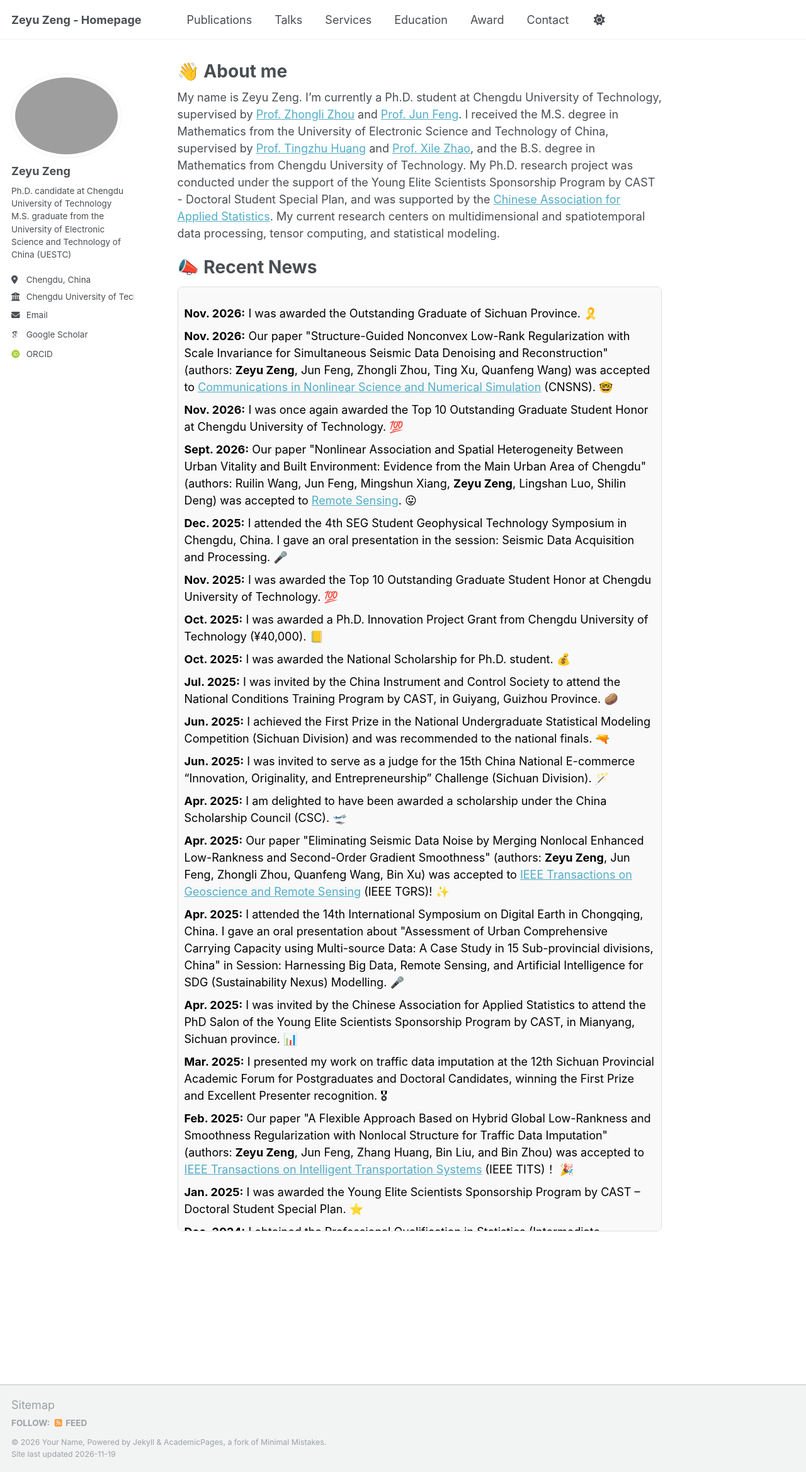
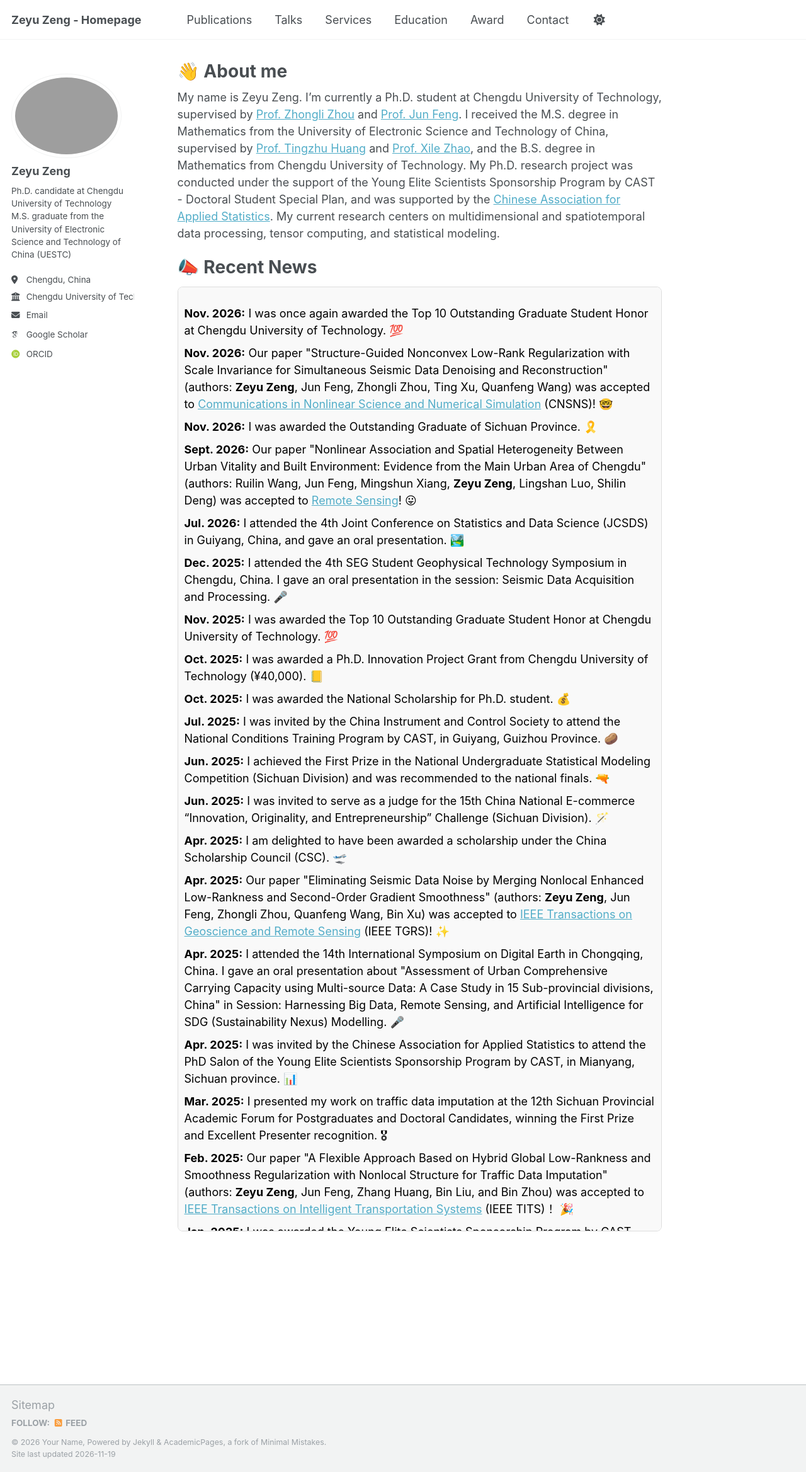
Before and after one commit to zengzeyu0704/zengzeyu0704.github.io, a Jekyll site: the page built from _pages/about.md, in a window 1280 px wide. Shown: the whole page at 63% size. Built offline with Jekyll 4.4.1, drawn with Linux system fonts in a browser that asks for light colours; some web fonts are replaced.

Commit message:
Update about.md

```diff
--- a/_pages/about.md
+++ b/_pages/about.md
@@ -15,10 +15,11 @@ My name is Zeyu Zeng. I’m currently a Ph.D. student at Chengdu University of T
 ======
 <div style="max-height: 1500px; overflow-y: auto; padding: 10px; border: 1px solid #ddd; border-radius: 8px; background-color: #f9f9f9; color: #000000;">
   <ul style="list-style-type: none; padding-left: 0;">
+    <li><strong>Nov. 2026:</strong> I was once again awarded the Top 10 Outstanding Graduate Student Honor at Chengdu University of Technology. 💯</li>
+    <li><strong>Nov. 2026:</strong> Our paper "Structure-Guided Nonconvex Low-Rank Regularization with Scale Invariance for Simultaneous Seismic Data Denoising and Reconstruction" (authors: <strong>Zeyu Zeng</strong>, Jun Feng, Zhongli Zhou, Ting Xu, Quanfeng Wang) was accepted to <a href="https://www.sciencedirect.com/journal/communications-in-nonlinear-science-and-numerical-simulation" target="_blank">Communications in Nonlinear Science and Numerical Simulation</a> (CNSNS)! 🤓</li>
     <li><strong>Nov. 2026:</strong> I was awarded the Outstanding Graduate of Sichuan Province. 🎗️</li>
-    <li><strong>Nov. 2026:</strong> Our paper "Structure-Guided Nonconvex Low-Rank Regularization with Scale Invariance for Simultaneous Seismic Data Denoising and Reconstruction" (authors: <strong>Zeyu Zeng</strong>, Jun Feng, Zhongli Zhou, Ting Xu, Quanfeng Wang) was accepted to <a href="https://www.sciencedirect.com/journal/communications-in-nonlinear-science-and-numerical-simulation" target="_blank">Communications in Nonlinear Science and Numerical Simulation</a> (CNSNS). 🤓</li>
-    <li><strong>Nov. 2026:</strong> I was once again awarded the Top 10 Outstanding Graduate Student Honor at Chengdu University of Technology. 💯</li>
-    <li><strong>Sept. 2026:</strong> Our paper "Nonlinear Association and Spatial Heterogeneity Between Urban Vitality and Built Environment: Evidence from the Main Urban Area of Chengdu" (authors: Ruilin Wang, Jun Feng, Mingshun Xiang, <strong>Zeyu Zeng</strong>, Lingshan Luo, Shilin Deng) was accepted to <a href="https://www.mdpi.com/journal/remotesensing" target="_blank">Remote Sensing</a>. 😛</li>
+    <li><strong>Sept. 2026:</strong> Our paper "Nonlinear Association and Spatial Heterogeneity Between Urban Vitality and Built Environment: Evidence from the Main Urban Area of Chengdu" (authors: Ruilin Wang, Jun Feng, Mingshun Xiang, <strong>Zeyu Zeng</strong>, Lingshan Luo, Shilin Deng) was accepted to <a href="https://www.mdpi.com/journal/remotesensing" target="_blank">Remote Sensing</a>! 😛</li>
+    <li><strong>Jul. 2026:</strong> I attended the 4th Joint Conference on Statistics and Data Science (JCSDS) in Guiyang, China, and gave an oral presentation. 🏞️</li>
     <li><strong>Dec. 2025:</strong> I attended the 4th SEG Student Geophysical Technology Symposium in Chengdu, China. I gave an oral presentation in the session: Seismic Data Acquisition and Processing. 🎤</li>
     <li><strong>Nov. 2025:</strong> I was awarded the Top 10 Outstanding Graduate Student Honor at Chengdu University of Technology. 💯</li>
     <li><strong>Oct. 2025:</strong> I was awarded a Ph.D. Innovation Project Grant from Chengdu University of Technology (¥40,000). 📒</li>
```
